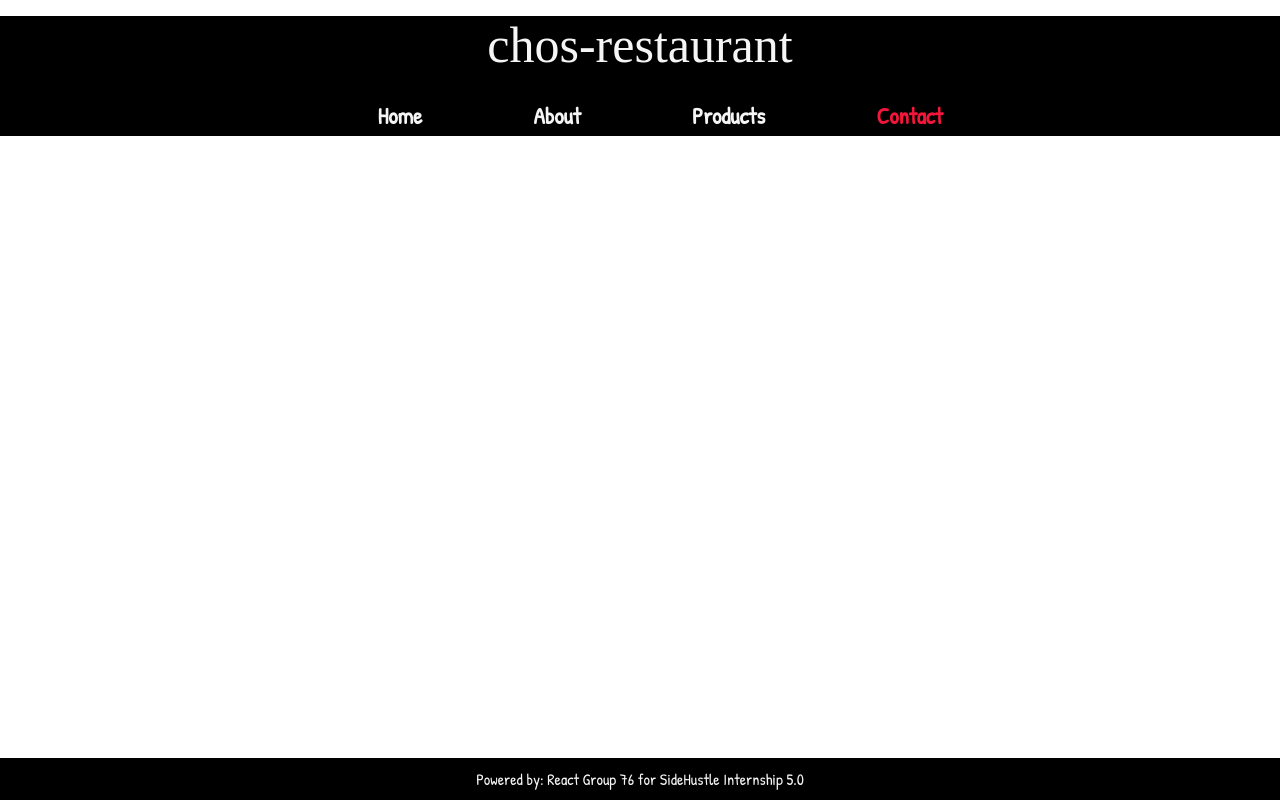
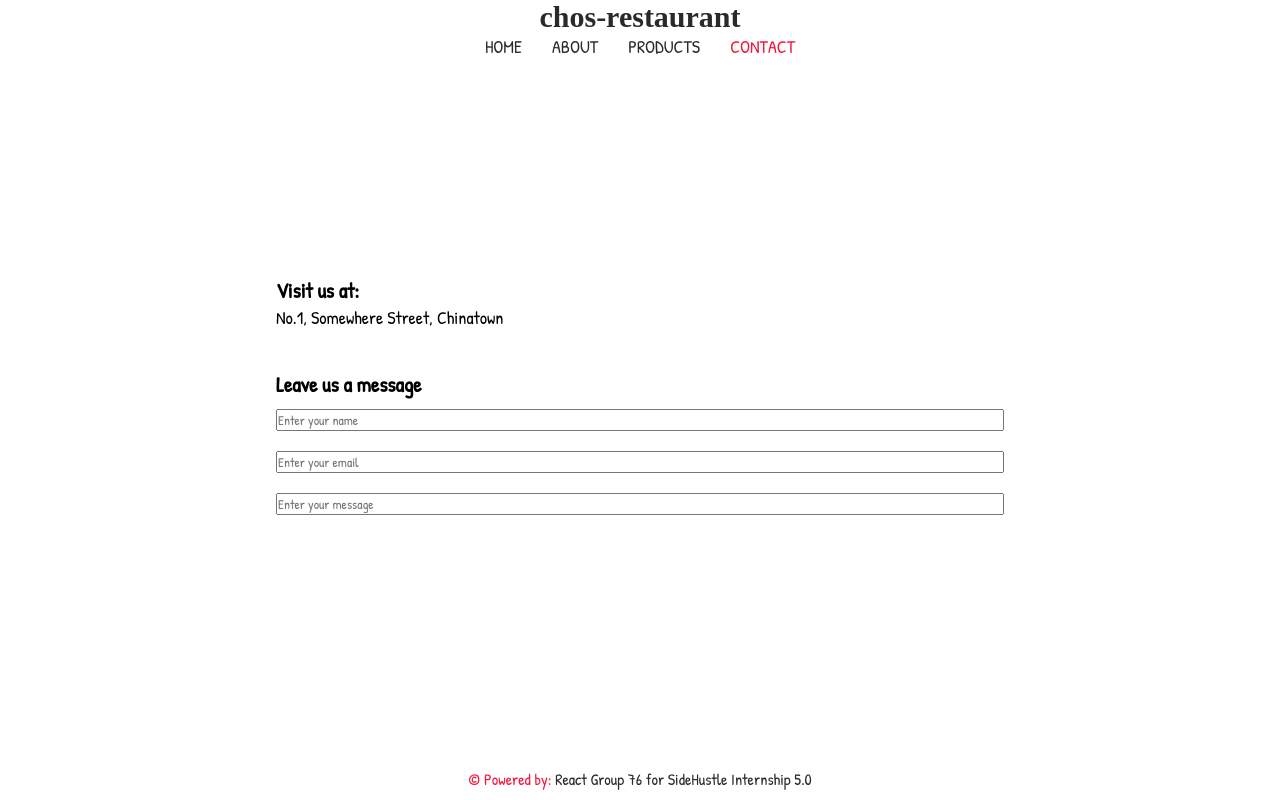
Before and after one commit to feyiamujo1/chos-restuarant, a React (Create React App) app: page /contact in a window 1280 px wide. Built offline with nearby package versions, Linux system fonts and the light colour scheme; a web font is replaced by a local one.

Commit message:
Started contact page

```diff
--- a/src/app.css
+++ b/src/app.css
@@ -1,6 +1,6 @@
 @import url('https://fonts.googleapis.com/css2?family=Patrick+Hand&display=swap');
 
-body{
+*{
     margin: 0px;
     padding: 0px;
     font-family: 'Patrick Hand', cursive;
--- a/src/components/Contact/Contact.js
+++ b/src/components/Contact/Contact.js
@@ -1,10 +1,19 @@
 import React from "react"
+import "./contact.css"
+
 function Contact() {
     return(
-        <div>
-            <p>
-            This is the Contact page
-            </p>
+        <div className="contact-wrapper">
+            <div className="contact">
+                <h3>Visit us at:</h3>
+                <p>No.1, Somewhere Street, Chinatown</p>
+            </div>
+            <div className="contact">
+                <h3>Leave us a message</h3>
+                <input placeholder="Enter your name"></input>
+                <input placeholder="Enter your email"></input>
+                <input placeholder="Enter your message"></input>
+            </div>
         </div>
     )
 }
--- /dev/null
+++ b/src/components/Contact/contact.css
@@ -0,0 +1,19 @@
+.contact-wrapper{
+    height: 100vh;
+    width: 100%;
+    color: black;
+    display: flex;
+    flex-direction: column;
+    justify-content: center;
+    font-size: 18px;
+    width: 60%;
+    margin: auto auto;
+}
+.contact {
+    display: flex;
+    flex-direction: column;
+    padding: 20px;
+}
+input{
+    margin: 10px 0;
+}
--- a/src/components/Footer/Footer.js
+++ b/src/components/Footer/Footer.js
@@ -4,7 +4,9 @@ function Footer(){
     return(
         <div>
             <footer>
-                Powered by: React Group 76 for SideHustle Internship 5.0
+                <p>
+                    <span className="copyright">&copy; Powered by: </span>React Group 76 for SideHustle Internship 5.0
+                </p>
             </footer>
         </div>
     )
--- a/src/components/Footer/footer.css
+++ b/src/components/Footer/footer.css
@@ -1,9 +1,15 @@
 footer{
-    background-color: rgb(0, 0, 0);
-    color: whitesmoke;
+    background-color: white;
+    color: rgb(43, 41, 41);
     text-align: center;
     position: fixed;
     bottom: 0;
     width: 100%;
     padding: 10px 0;
 }
+.copyright{
+    color: rgb(245, 22, 59);
+}
+p{
+    margin: 0;
+}
--- a/src/components/Home/Home.js
+++ b/src/components/Home/Home.js
@@ -7,14 +7,13 @@ function Home() {
         <div className="wrapper">
             <div className="content">
                 <div className="welcome">
-                    <h1>Welcome</h1>
+                    {/* <h1>Welcome</h1> */}
                     <span className="customLogo home-logo"> chos-restaurant</span>
                     <p><em>Reimagining Chinese Cuisine</em></p>
                     <div className="home-buttons">
                         <button>View Menu</button>
                     </div>
                 </div>
-
             </div>
         </div>
     )
--- a/src/components/Home/home.css
+++ b/src/components/Home/home.css
@@ -6,6 +6,9 @@
     box-sizing: border-box;
 }
 .content{
+    display: flex;
+    justify-content: center;
+    align-items: center;
     height: 100vh;
     width: 100%;
     background-color: rgba(0, 0, 0, 0.575);
@@ -15,12 +18,14 @@
     flex-direction: column;
     justify-content: center;
     align-items: center;
-    padding-top: 250px;
     color: whitesmoke;
 }
 .welcome .home-logo{
-    font-size: 60px;
+    font-size: 80px;
     padding: 0;
+}
+.welcome p{
+    letter-spacing: 2px;
 }
 .home-buttons > button{
     margin-top: 20px;
@@ -33,6 +38,11 @@
 }
 
 /* -----Media Queries */
+@media screen and (min-width:280px) {
+    .welcome .home-logo{
+        font-size: 60px;
+    }
+}
 @media screen and (min-width:1024px) {
     h1{
         font-size: 60px;
--- a/src/components/NavBar/navbar.css
+++ b/src/components/NavBar/navbar.css
@@ -5,51 +5,62 @@
     display: flex;
     align-items: center;
     flex-direction: column;
-    background-color: black;
-    color: whitesmoke;
+    background-color: white;
+    color: rgb(43, 41, 41);
+
     position: fixed;
-    height: 120px;
     width: 100%;
 }
 .logo{
     display: flex;
-    justify-content: space-between;
+    /* justify-content: space-between; */
 }
 .customLogo{
     font-family: 'Square Peg', cursive;
-    font-size: 45px;
+    font-size: 30px;
+    font-weight: 600;
+}
+ul{
+    margin: 0;
+    padding: 0;
 }
 .nav-links{
     display: flex;
-    width: 60%;
+    /* width: 60%; */
     justify-content: space-evenly;
 }
 li{
-    margin: 10px;
+    margin: 0 20px;
     list-style: none;
-    text-transform: capitalize;
+    text-transform: uppercase;
 }
 .text_link{
     text-decoration: none;
-    font-weight: bold;
-    font-size: 17px;
-    color: whitesmoke;
+    font-size: 15px;
+    color: rgb(43, 41, 41);
 }
 .active{
     color: rgb(245, 22, 59);
 }
 
 /*-----Media Queries-----*/
+@media screen and (min-width:280px) {
+    li{
+        margin: 0 10px;
+    }
+}
 @media screen and (min-width:320px) {
-    .text_link{
-        font-size: 20px
+    li{
+        margin: 0 15px;
     }
 }
 @media screen and (min-width:425px) {
-    .customLogo{
-        font-size: 50px
-    }
-    .text_link{
-        font-size: 23px;
+    li{
+        margin: 0 15px;
     }
 }
+@media screen and (min-width:768px) {
+    .text_link{
+        font-size: 18px;
+    }
+}
```
